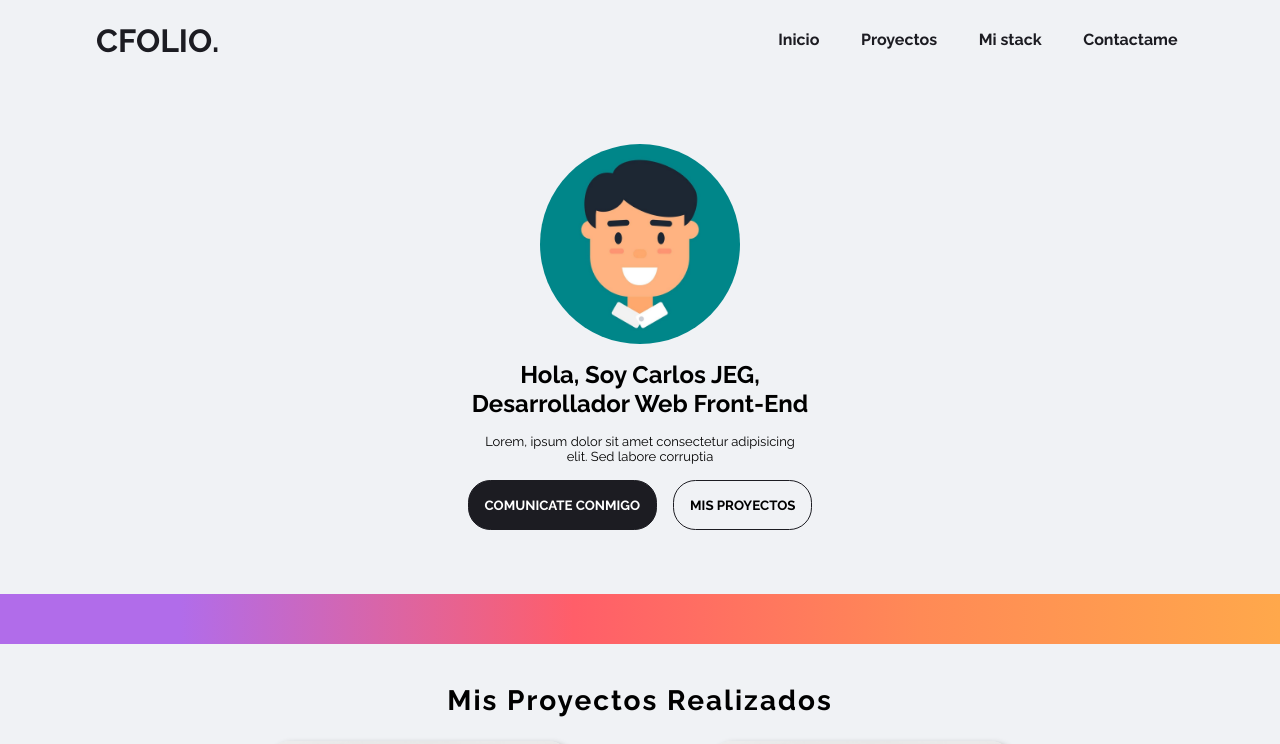
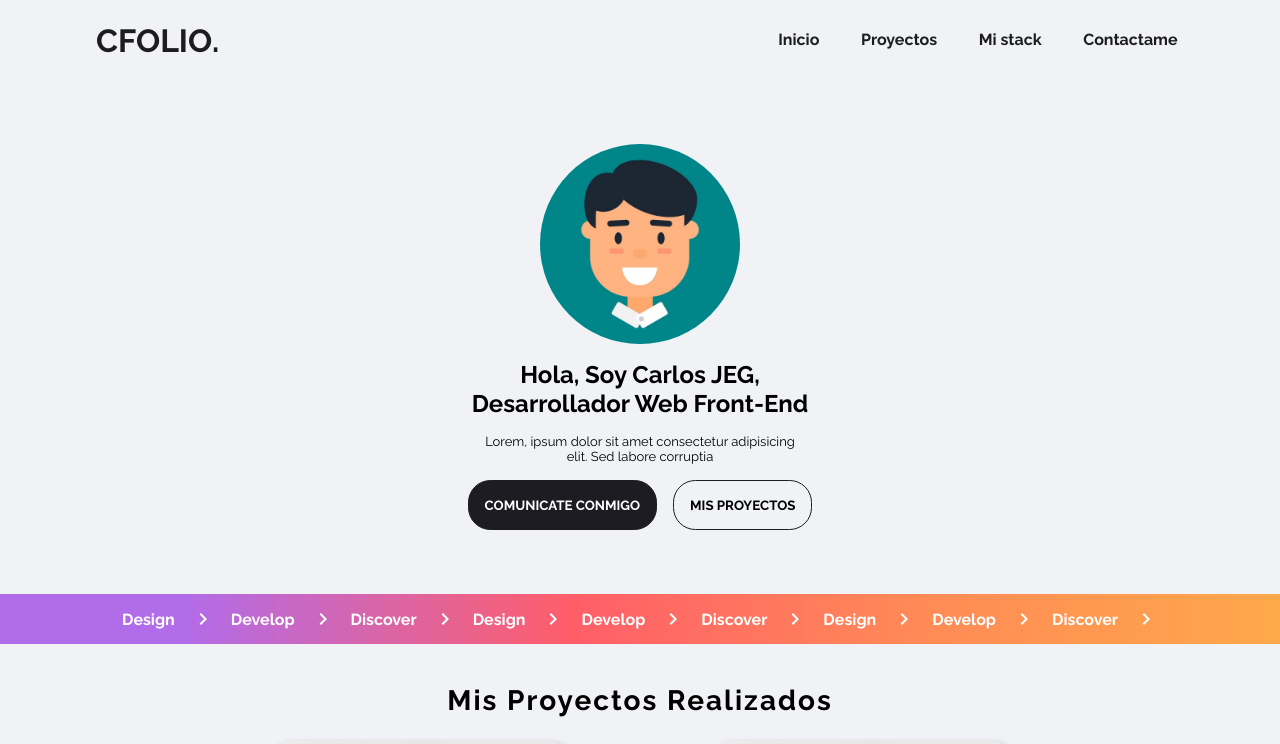
Before and after one commit to CarlosJEG/Personal_Portfolio, a Next.js app: page / in a window 1280 px wide. Shown: the top 744 px of the page. Built offline with nearby package versions, Linux system fonts and the light colour scheme.

Commit message:
Portfolio

```diff
--- a/src/components/divStyle/divStyle.js
+++ b/src/components/divStyle/divStyle.js
@@ -3,11 +3,18 @@ import styles from '@/styles/div.module.scss'
 
 const DivStyle = () => {
 
-    const div = ["Design", "Develop", "Discover"]
+    const div = ["Design", "Develop", "Discover", "Design", "Develop", "Discover", "Design", "Develop", "Discover"]
 
   return (
     <>
-        <div className={styles.divStyle}></div>
+        <div className={styles.divStyle}>
+            {div.map((div, i) => (
+              <>
+                <p key={i}>{div}</p>
+                <ChevronRightIcon key={i} className={styles.divIcon}/>
+              </>
+            ))}
+        </div>
     </>
   )
 }
```
